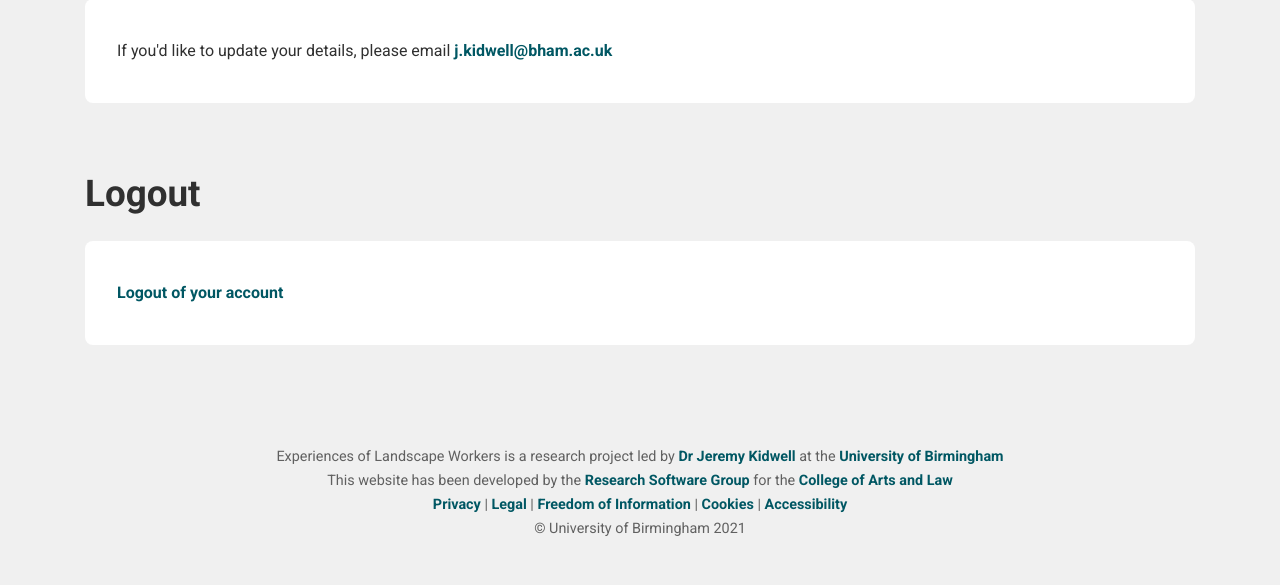
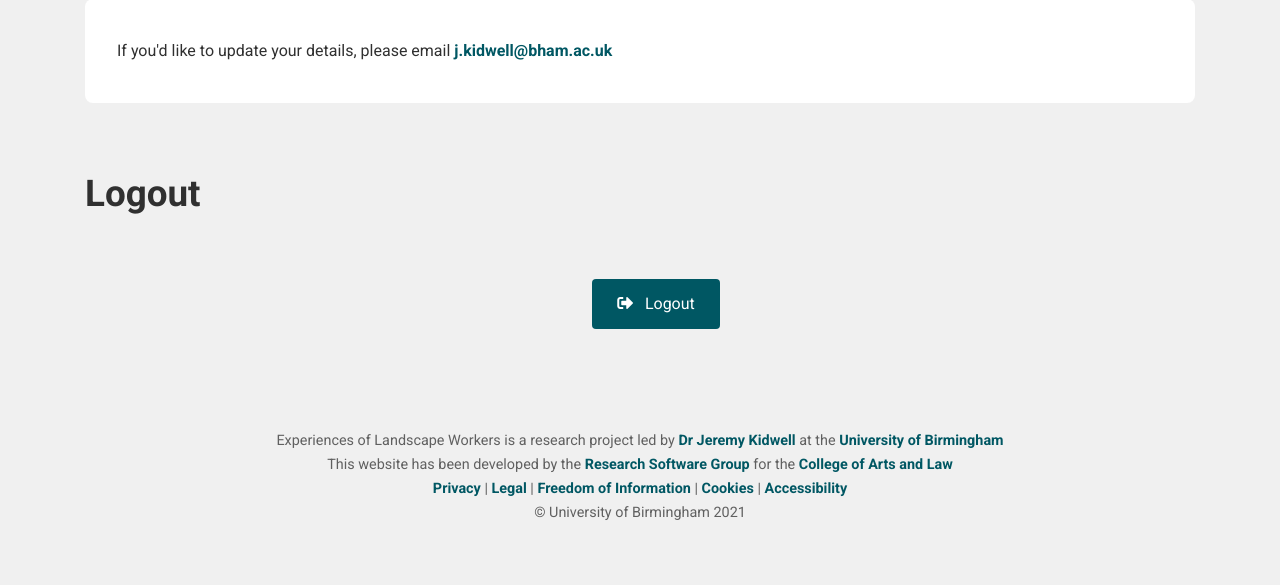
Before and after one commit to bear-rsg/experiences-of-landscape-workers, a Django app: page /accounts/profile/ in a window 1280 px wide. Shown: the part 500-1085 px from the top of the page. After the commit the page ends 1020 px from the top, so only its background shows below. Run offline with Django 3.2, Linux system fonts and the light colour scheme; the visitor is signed in with stand-in values (Sample User, id 1); parts of the project's set-up code (start-up, migrations or seed data) failed here and were passed over; some libraries are stand-ins or nearby versions.

Commit message:
styled buttons more consistently

```diff
--- a/django/accounts/templates/account/account-profile.html
+++ b/django/accounts/templates/account/account-profile.html
@@ -57,11 +57,11 @@
         </section>
 
         <h2>Logout</h2>
-        <section>
-            <p>
-                <a href="{% url 'logout' %}">Logout of your account</a>
-            </p>
-        </section>
+
+            <div class="bigbuttons">
+                <a href="{% url 'logout' %}" class="btn btn-primary"><i class="fas fa-sign-out-alt"></i> Logout</a>
+            </div>
+
 
     {% else %}
     {# if the user IS NOT logged in #}
--- a/django/core/static/css/custom.css
+++ b/django/core/static/css/custom.css
@@ -45,7 +45,7 @@ a:hover {
 }
 
 .btn-primary {
-    background: #1c4834;
+    background: #005763;
     border: none;
 }
 
@@ -113,6 +113,7 @@ textarea {
 
 input[type='file'] {
     border: none;
+    border-radius: 0;
 }
 
 input[type='checkbox'] {
@@ -300,9 +301,8 @@ section#section-welcome-banner h2 {
 /* ---------- Journal ---------- */
 
 #journalentry-list-search {
-    background: transparent;
+    background: white;
     border: none;
-    border-bottom: 2px solid #808080;
     display: block;
     width: 40em;
     max-width: 100%;
--- a/django/core/static/css/custom_lg.css
+++ b/django/core/static/css/custom_lg.css
@@ -51,18 +51,23 @@
         margin-bottom: 1em;
     }
 
-    #journalentry-detail-actions {
-        text-align: right;
+    .bigbuttons {
+        text-align: center;
         margin-top: 2.7em;
     }
 
-    #journalentry-detail-actions a {
-        width: 6.9em;
+    .bigbuttons a,
+    .bigbuttons button {
+        width: auto;
+        padding-left: 1.5em;
+        padding-right: 1.5em;
+        min-width: 8em;
         margin-left: 2em;
-        font-size: 0.9em;
+        font-size: 1em;
     }
 
-    #journalentry-detail-actions a i {
+    .bigbuttons a i,
+    .bigbuttons button i {
         margin-right: 0.5em;
     }
 
--- a/django/core/static/css/custom_xs.css
+++ b/django/core/static/css/custom_xs.css
@@ -51,19 +51,21 @@
         width: 100%;
     }
 
-    #journalentry-detail-actions {
+    .bigbuttons {
         text-align: center;
         margin-top: 2em;
     }
 
-    #journalentry-detail-actions a {
+    .bigbuttons a,
+    .bigbuttons button {
         width: 100%;
-        margin-top: 2em;
+        margin-top: 1em;
         font-size: 1em;
         padding: 0.8em 0;
     }
 
-    #journalentry-detail-actions a i {
+    .bigbuttons a i,
+    .bigbuttons button i {
         margin-right: 0.5em;
     }
 }
--- a/django/core/static/js/drafts.js
+++ b/django/core/static/js/drafts.js
@@ -253,7 +253,7 @@ $(document).ready(function () {
             var buttons = `<button id="drafteditor-buttons-save" type="submit" class="btn btn-primary"><i class="fas fa-pen"></i> Save Changes</button>`;
             // If online, give option to add to journal
             if (navigator.onLine) {
-                buttons += `<button id="drafteditor-buttons-addtojournal" class="btn btn-primary"><i class="fas fa-plus-circle"></i> Add To Journal</button>`;
+                buttons += `<button id="drafteditor-buttons-addtojournal" class="btn btn-info"><i class="fas fa-plus-circle"></i> Ready to Submit</button>`;
             }
             buttons += `<button id="drafteditor-buttons-delete" class="btn btn-danger"><i class="fas fa-trash-alt"></i> Delete</button>`;
         } else {
--- a/django/journal/templates/journal/journalentry-create.html
+++ b/django/journal/templates/journal/journalentry-create.html
@@ -8,7 +8,9 @@
         <form id="journalentry-form" method="POST" action="" enctype="multipart/form-data">
             {% csrf_token %}
             {{ form.as_p }}
-            <button id="journalentry-form-submit" class="btn btn-primary">Submit</button>
+            <div class="bigbuttons">
+                <button id="journalentry-form-submit" class="btn btn-primary"><i class="fas fa-plus-circle"></i> Save to Journal</button>
+            </div>
         </form>
     </section>
 
--- a/django/journal/templates/journal/journalentry-delete.html
+++ b/django/journal/templates/journal/journalentry-delete.html
@@ -12,9 +12,11 @@
                 <br>
                 Are you sure you want to <span class="danger">permanently delete</span>:
                 <br>
-                <strong>{{ object }}</strong>
+                <strong>{{ object.title }}</strong>
             </label>
-            <button type="submit" class="btn btn-danger"><i class="fas fa-trash-alt"></i> Confirm</button>
+            <div class="bigbuttons">
+                <button type="submit" class="btn btn-danger"><i class="fas fa-trash-alt"></i> Confirm</button>
+            </div>
         </form>
     </section>
 
--- a/django/journal/templates/journal/journalentry-drafts.html
+++ b/django/journal/templates/journal/journalentry-drafts.html
@@ -21,7 +21,7 @@
             <label for="drafteditor-text" id="drafteditor-text-label">Create a draft:</label>
             <textarea name="drafteditor-title" cols="40" rows="10" id="drafteditor-text"></textarea>
         </p>
-        <div id="drafteditor-buttons"></div>
+        <div id="drafteditor-buttons" class="bigbuttons"></div>
     </section>
 
     <h2 id="drafthelp-title">Help</h2>
@@ -33,7 +33,7 @@
             Drafts are ideal if you don't have an internet connection or if you'd like to work on your journal entry at your own pace before submitting it to us.
         </p>
         <p>
-            You can read, edit, and delete your drafts at any time. When you're finished with your draft (and when you're online) tap the 'Add To Journal' button to move your draft into the form to create a new journal entry. You can then prepare your journal entry further (e.g. add a picture) and then submit it to us over the internet.
+            You can read, edit, and delete your drafts at any time. When you're finished with your draft (and when you're online) tap the 'Ready to Submit' button to move your draft into the form to create a new journal entry. You can then prepare your journal entry further (e.g. add a picture) and then submit it to us over the internet.
         </p>
         <p>
             For further help with your drafts, please <a href="mailto:j.kidwell@bham.ac.uk?subject=Experiences of Landscape Workers: Not Received Password Reset Email">contact us</a>.
--- a/django/journal/templates/journal/journalentry-update.html
+++ b/django/journal/templates/journal/journalentry-update.html
@@ -8,7 +8,9 @@
         <form id="journalentry-form" method="POST" action="" enctype="multipart/form-data">
             {% csrf_token %}
             {{ form.as_p }}
-            <button id="journalentry-form-submit" class="btn btn-primary">Save</button>
+            <div class="bigbuttons">
+                <button id="journalentry-form-submit" class="btn btn-primary"><i class="fas fa-plus-circle"></i> Save</button>
+            </div>
         </form>
     </section>
 
```
Also changed, not shown: django/accounts/templates/registration/login.html (+7 -1 lines), django/journal/templates/journal/journalentry-detail.html (+12 -8 lines).
